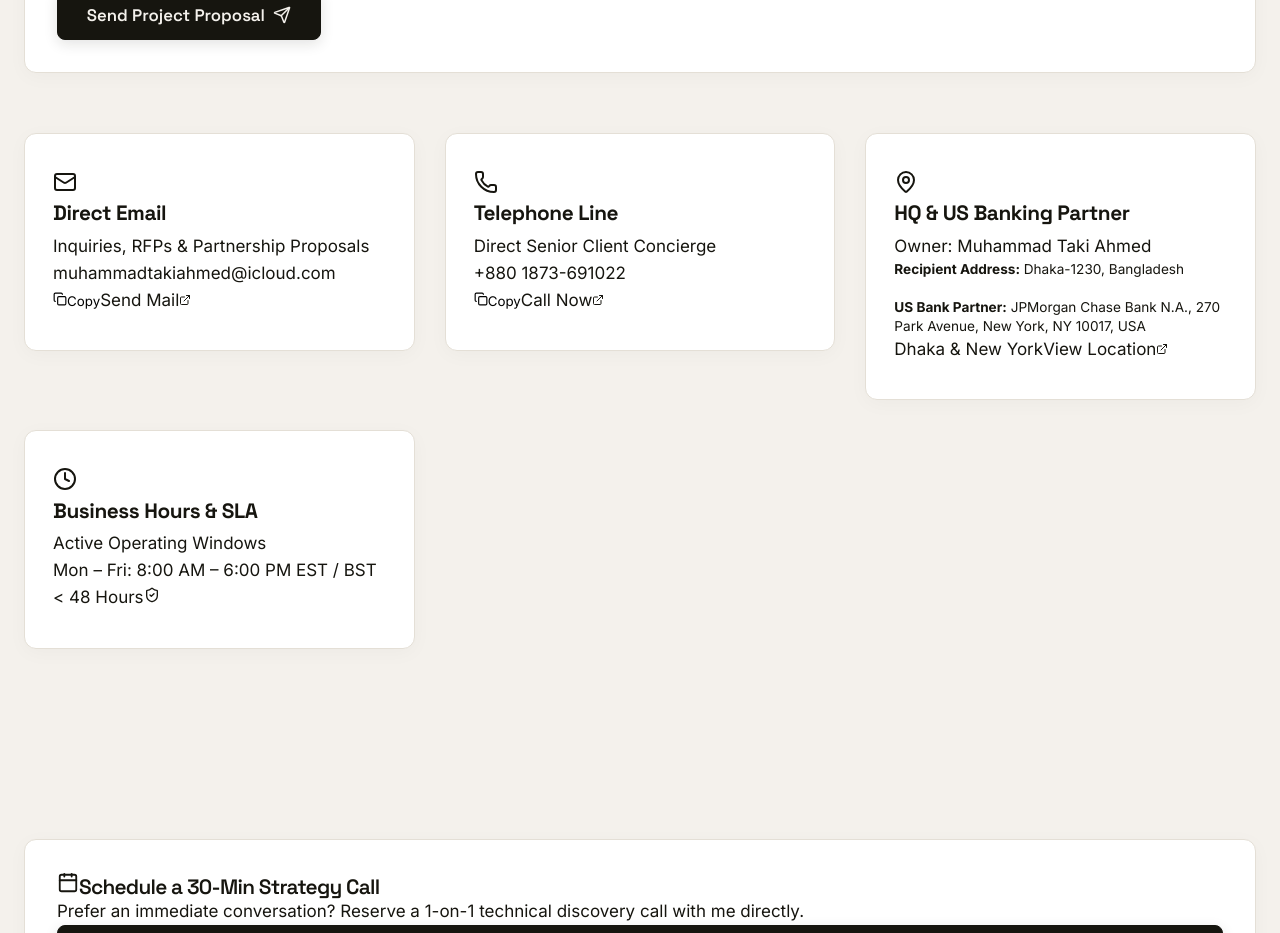
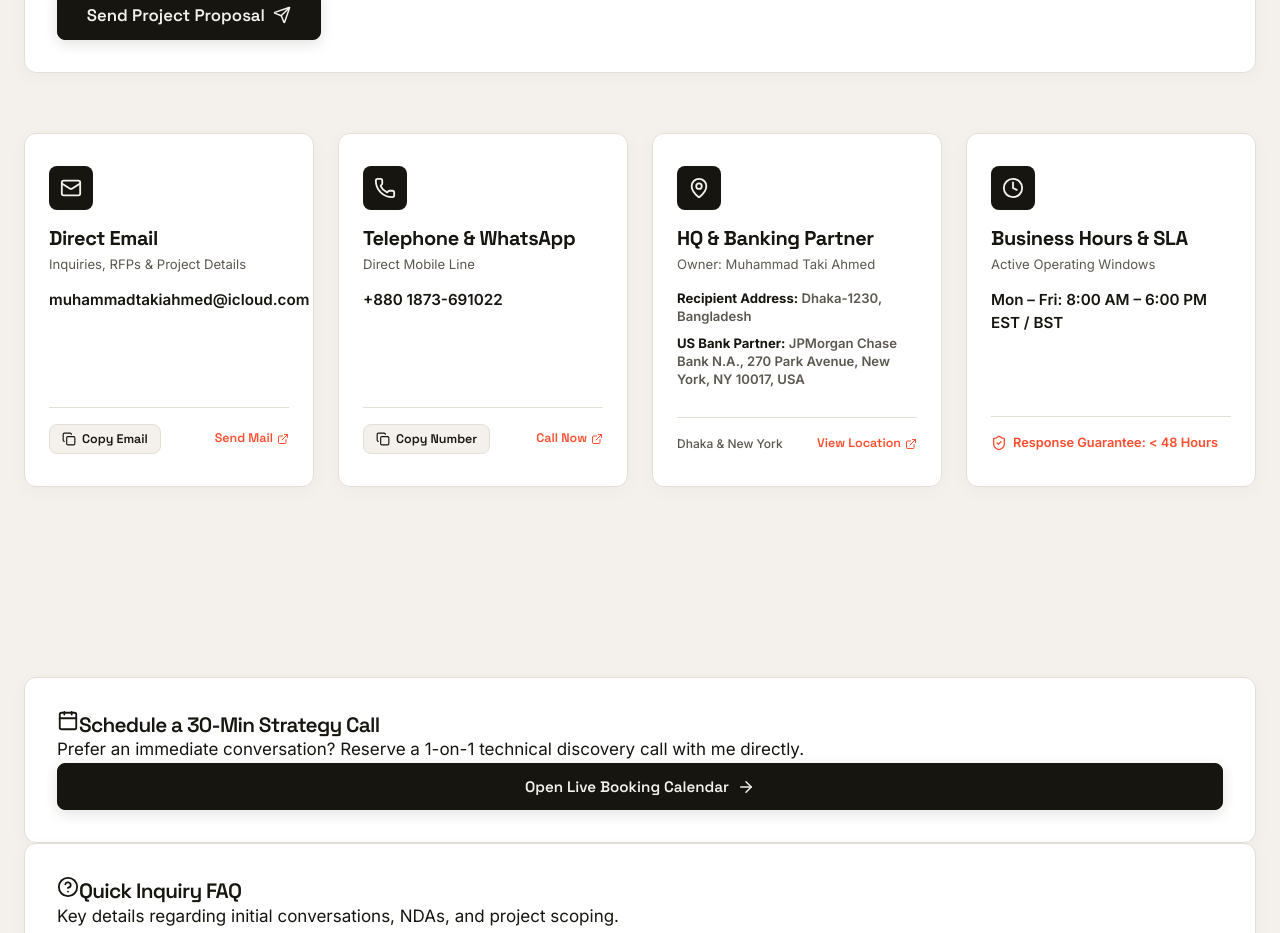
Before and after one commit to takiahmed24/raydrim, a Next.js app: page /contact in a window 1280 px wide. Shown: the part 1260-2193 px from the top of the page. Built offline with nearby package versions, Linux system fonts and the light colour scheme.

Commit message:
fix: resolve contact info card button smashing and spacing issues by implementing flex action rows and CSS module styling

```diff
--- a/src/components/contact/ContactInfoCards.module.css
+++ b/src/components/contact/ContactInfoCards.module.css
@@ -6,12 +6,12 @@
 
 .grid {
   display: grid;
-  grid-template-columns: repeat(3, 1fr);
-  gap: 30px;
+  grid-template-columns: repeat(auto-fit, minmax(280px, 1fr));
+  gap: 24px;
 }
 
 .card {
-  padding: 36px 28px;
+  padding: 32px 24px;
   background: var(--surface);
   border: 1px solid var(--rule);
   border-radius: var(--radius-md);
@@ -20,6 +20,8 @@
   flex-direction: column;
   align-items: flex-start;
   transition: transform 0.25s var(--ease), border-color 0.25s var(--ease);
+  height: 100%;
+  box-sizing: border-box;
 }
 
 .card:hover {
@@ -28,37 +30,114 @@
 }
 
 .iconBox {
-  width: 48px;
-  height: 48px;
+  width: 44px;
+  height: 44px;
   border-radius: var(--radius-sm);
   background: var(--ink);
-  border: 1px solid var(--ink);
   display: flex;
   align-items: center;
   justify-content: center;
   color: var(--bg);
-  margin-bottom: 20px;
+  margin-bottom: 18px;
 }
 
 .title {
-  font-size: 1.3rem;
+  font-size: 1.25rem;
   font-weight: 700;
   color: var(--ink);
-  margin-bottom: 8px;
+  margin-bottom: 4px;
   letter-spacing: -0.02em;
 }
 
-.value {
-  font-size: 1rem;
-  color: var(--accent);
+.subtitle {
+  font-size: 0.82rem;
+  color: var(--ink-soft);
+  margin-bottom: 14px;
+}
+
+.mainValue {
+  font-size: 0.95rem;
+  color: var(--ink);
   font-weight: 600;
+  margin-bottom: 20px;
+  line-height: 1.5;
+  width: 100%;
+}
+
+.addressBlock {
+  font-size: 0.82rem;
+  color: var(--ink-soft);
+  line-height: 1.4;
   margin-bottom: 8px;
 }
 
-.desc {
-  font-size: 0.88rem;
+.addressBlock strong {
+  color: var(--ink);
+}
+
+.actionRow {
+  margin-top: auto;
+  padding-top: 16px;
+  border-top: 1px solid var(--rule);
+  width: 100%;
+  display: flex;
+  align-items: center;
+  justify-content: space-between;
+  gap: 12px;
+  flex-wrap: wrap;
+}
+
+.copyButton {
+  display: inline-flex;
+  align-items: center;
+  gap: 6px;
+  font-family: var(--font-heading);
+  font-size: 0.78rem;
+  font-weight: 600;
+  color: var(--ink);
+  background: var(--bg);
+  border: 1px solid var(--rule);
+  padding: 6px 12px;
+  border-radius: var(--radius-sm);
+  cursor: pointer;
+  transition: all 0.2s var(--ease);
+}
+
+.copyButton:hover {
+  background: var(--surface);
+  border-color: var(--ink);
+}
+
+.directLink {
+  display: inline-flex;
+  align-items: center;
+  gap: 4px;
+  font-family: var(--font-heading);
+  font-size: 0.78rem;
+  font-weight: 600;
+  color: var(--accent);
+  text-decoration: none;
+  transition: opacity 0.2s ease;
+}
+
+.directLink:hover {
+  opacity: 0.8;
+  text-decoration: underline;
+}
+
+.locationTag {
+  font-size: 0.75rem;
   color: var(--ink-soft);
-  line-height: 1.55;
+  font-weight: 500;
+}
+
+.slaBadge {
+  display: inline-flex;
+  align-items: center;
+  gap: 6px;
+  font-size: 0.8rem;
+  font-weight: 600;
+  color: var(--accent);
 }
 
 @media (max-width: 900px) {
--- a/src/components/contact/ContactInfoCards.tsx
+++ b/src/components/contact/ContactInfoCards.tsx
@@ -21,11 +21,11 @@ export default function ContactInfoCards() {
       {/* Card 1: Direct Email */}
       <ScrollReveal direction="up" delay={0.1}>
         <GlassCard className={styles.card} hoverEffect={true}>
-          <div className={styles.iconWrapper}>
-            <Mail size={24} />
+          <div className={styles.iconBox}>
+            <Mail size={22} />
           </div>
           <h3 className={styles.title}>Direct Email</h3>
-          <p className={styles.subtitle}>Inquiries, RFPs & Partnership Proposals</p>
+          <p className={styles.subtitle}>Inquiries, RFPs & Project Details</p>
           <div className={styles.mainValue}>{CONTACT_INFO.email}</div>
 
           <div className={styles.actionRow}>
@@ -33,8 +33,8 @@ export default function ContactInfoCards() {
               className={styles.copyButton}
               onClick={() => copyToClipboard(CONTACT_INFO.email, 'email')}
             >
-              {copiedField === 'email' ? <Check size={14} className="text-jungle-400" /> : <Copy size={14} />}
-              <span>{copiedField === 'email' ? 'Copied' : 'Copy'}</span>
+              {copiedField === 'email' ? <Check size={14} /> : <Copy size={14} />}
+              <span>{copiedField === 'email' ? 'Copied' : 'Copy Email'}</span>
             </button>
             <a href={`mailto:${CONTACT_INFO.email}`} className={styles.directLink}>
               <span>Send Mail</span>
@@ -47,11 +47,11 @@ export default function ContactInfoCards() {
       {/* Card 2: Phone */}
       <ScrollReveal direction="up" delay={0.2}>
         <GlassCard className={styles.card} hoverEffect={true}>
-          <div className={styles.iconWrapper}>
-            <Phone size={24} />
+          <div className={styles.iconBox}>
+            <Phone size={22} />
           </div>
-          <h3 className={styles.title}>Telephone Line</h3>
-          <p className={styles.subtitle}>Direct Senior Client Concierge</p>
+          <h3 className={styles.title}>Telephone & WhatsApp</h3>
+          <p className={styles.subtitle}>Direct Mobile Line</p>
           <div className={styles.mainValue}>{CONTACT_INFO.phone}</div>
 
           <div className={styles.actionRow}>
@@ -59,10 +59,10 @@ export default function ContactInfoCards() {
               className={styles.copyButton}
               onClick={() => copyToClipboard(CONTACT_INFO.phone, 'phone')}
             >
-              {copiedField === 'phone' ? <Check size={14} className="text-jungle-400" /> : <Copy size={14} />}
-              <span>{copiedField === 'phone' ? 'Copied' : 'Copy'}</span>
+              {copiedField === 'phone' ? <Check size={14} /> : <Copy size={14} />}
+              <span>{copiedField === 'phone' ? 'Copied' : 'Copy Number'}</span>
             </button>
-            <a href="tel:+8801873691022" className={styles.directLink}>
+            <a href={`tel:${CONTACT_INFO.phone.replace(/[\s-]/g, '')}`} className={styles.directLink}>
               <span>Call Now</span>
               <ExternalLink size={12} />
             </a>
@@ -70,24 +70,27 @@ export default function ContactInfoCards() {
         </GlassCard>
       </ScrollReveal>
 
-      {/* Card 3: Office Address & US Banking */}
+      {/* Card 3: Address & Banking */}
       <ScrollReveal direction="up" delay={0.3}>
         <GlassCard className={styles.card} hoverEffect={true}>
-          <div className={styles.iconWrapper}>
-            <MapPin size={24} />
+          <div className={styles.iconBox}>
+            <MapPin size={22} />
           </div>
-          <h3 className={styles.title}>HQ & US Banking Partner</h3>
+          <h3 className={styles.title}>HQ & Banking Partner</h3>
           <p className={styles.subtitle}>Owner: {CONTACT_INFO.owner}</p>
-          <div className={styles.mainValue} style={{ fontSize: '0.85rem', lineHeight: '1.4' }}>
-            <strong>Recipient Address:</strong> {CONTACT_INFO.address}
-            <br /><br />
-            <strong>US Bank Partner:</strong> {CONTACT_INFO.usBankAddress}
+          <div className={styles.mainValue}>
+            <div className={styles.addressBlock}>
+              <strong>Recipient Address:</strong> {CONTACT_INFO.address}
+            </div>
+            <div className={styles.addressBlock}>
+              <strong>US Bank Partner:</strong> {CONTACT_INFO.usBankAddress}
+            </div>
           </div>
 
           <div className={styles.actionRow}>
-            <span className="text-xs text-cream-300">Dhaka & New York</span>
+            <span className={styles.locationTag}>Dhaka & New York</span>
             <a
-              href="https://maps.google.com"
+              href="https://maps.google.com/?q=Dhaka-1230,Bangladesh"
               target="_blank"
               rel="noopener noreferrer"
               className={styles.directLink}
@@ -102,16 +105,18 @@ export default function ContactInfoCards() {
       {/* Card 4: Hours & SLA */}
       <ScrollReveal direction="up" delay={0.4}>
         <GlassCard className={styles.card} hoverEffect={true}>
-          <div className={styles.iconWrapper}>
-            <Clock size={24} />
+          <div className={styles.iconBox}>
+            <Clock size={22} />
           </div>
           <h3 className={styles.title}>Business Hours & SLA</h3>
           <p className={styles.subtitle}>Active Operating Windows</p>
           <div className={styles.mainValue}>{CONTACT_INFO.hours}</div>
 
           <div className={styles.actionRow}>
-            <span className="text-xs text-jungle-400 font-semibold">{CONTACT_INFO.responseTime}</span>
-            <ShieldCheck size={16} className="text-jungle-400" />
+            <div className={styles.slaBadge}>
+              <ShieldCheck size={16} />
+              <span>Response Guarantee: {CONTACT_INFO.responseTime}</span>
+            </div>
           </div>
         </GlassCard>
       </ScrollReveal>
```
